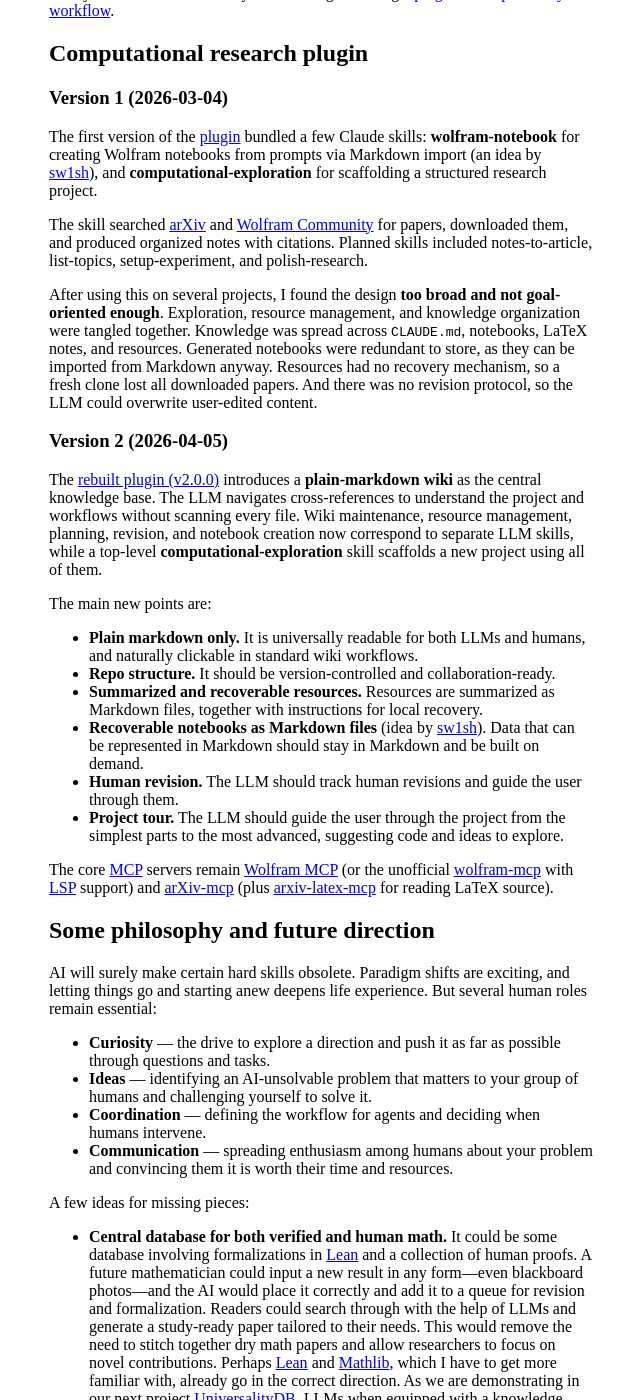
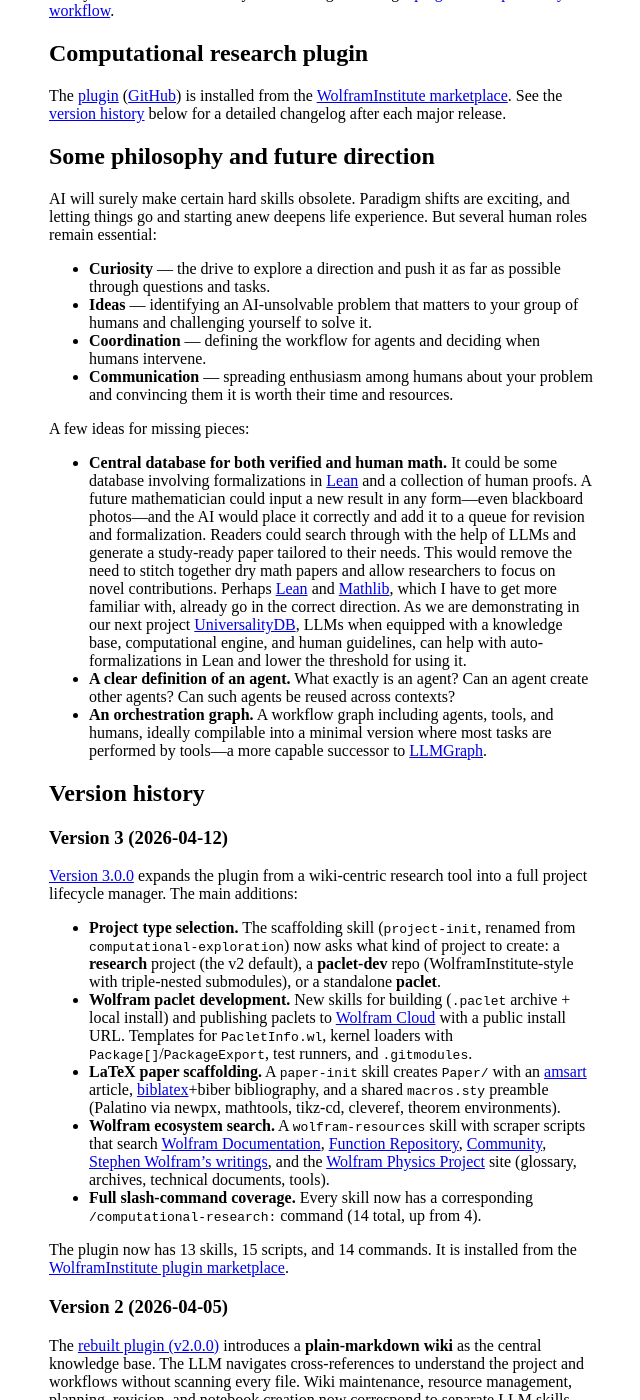
Before and after one commit to p135246/p135246.github.io, a Jekyll site: the page built from Wolfram/_posts/2026-03-04-ai-assisted-computational-research.md, in a window 1280 px wide and 1400 px high, scrolled down 1009 px. Shown: the whole window, without its empty margins (319-959 px from the left). Built offline with Jekyll 4.4.1, drawn with Linux system fonts in a browser that asks for light colours; our own code applies the rules of GitHub Pages for plain Markdown files; comment, search, counter and statistics services are not loaded; some of the changed text lies outside the part shown.

Commit message:
Update computational research post for plugin v3.0.0
Move version history to bottom (newest first), add anchor link from
main text. Remove version sections from middle of article.

Co-Authored-By: Claude Opus 4.6 (1M context) <noreply@anthropic.com>

```diff
--- a/Wolfram/_posts/2026-03-04-ai-assisted-computational-research.md
+++ b/Wolfram/_posts/2026-03-04-ai-assisted-computational-research.md
@@ -5,7 +5,7 @@ mathjax:    false
 utterances: true
 ---
 
-*This post is a living document. Last updated on 2026-04-05.*
+*This post is a living document. Last updated on 2026-04-12.*
 
 # Computational research and AI
 
@@ -25,13 +25,36 @@ Given this shift, I think it is time to consider **agentic workflows** and **res
 
 ## Computational research plugin
 
-### Version 1 (2026-03-04)
+The [plugin][comp-research] ([GitHub][comp-research]) is installed from the [WolframInstitute marketplace][marketplace]. See the [version history](#version-history) below for a detailed changelog after each major release.
 
-The first version of the [plugin][comp-research] bundled a few Claude skills: **wolfram-notebook** for creating Wolfram notebooks from prompts via Markdown import (an idea by [sw1sh][sw1sh]), and **computational-exploration** for scaffolding a structured research project.
+## Some philosophy and future direction
 
-The skill searched [arXiv][arxiv] and [Wolfram Community][wolfram-community] for papers, downloaded them, and produced organized notes with citations. Planned skills included notes-to-article, list-topics, setup-experiment, and polish-research.
+AI will surely make certain hard skills obsolete. Paradigm shifts are exciting, and letting things go and starting anew deepens life experience. But several human roles remain essential:
 
-After using this on several projects, I found the design **too broad and not goal-oriented enough**. Exploration, resource management, and knowledge organization were tangled together. Knowledge was spread across `CLAUDE.md`, notebooks, LaTeX notes, and resources. Generated notebooks were redundant to store, as they can be imported from Markdown anyway. Resources had no recovery mechanism, so a fresh clone lost all downloaded papers. And there was no revision protocol, so the LLM could overwrite user-edited content.
+- **Curiosity** — the drive to explore a direction and push it as far as possible through questions and tasks.
+- **Ideas** — identifying an AI-unsolvable problem that matters to your group of humans and challenging yourself to solve it.
+- **Coordination** — defining the workflow for agents and deciding when humans intervene.
+- **Communication** — spreading enthusiasm among humans about your problem and convincing them it is worth their time and resources.
+
+A few ideas for missing pieces:
+
+- **Central database for both verified and human math.** It could be some database involving formalizations in [Lean][lean] and a collection of human proofs. A future mathematician could input a new result in any form—even blackboard photos—and the AI would place it correctly and add it to a queue for revision and formalization. Readers could search through with the help of LLMs and generate a study-ready paper tailored to their needs. This would remove the need to stitch together dry math papers and allow researchers to focus on novel contributions. Perhaps [Lean][lean] and [Mathlib][mathlib], which I have to get more familiar with, already go in the correct direction. As we are demonstrating in our next project [UniversalityDB](https://github.com/WolframInstitute/UniversalityDB), LLMs when equipped with a knowledge base, computational engine, and human guidelines, can help with auto-formalizations in Lean and lower the threshold for using it.
+- **A clear definition of an agent.** What exactly is an agent? Can an agent create other agents? Can such agents be reused across contexts?
+- **An orchestration graph.** A workflow graph including agents, tools, and humans, ideally compilable into a minimal version where most tasks are performed by tools—a more capable successor to [LLMGraph][llmgraph].
+
+## Version history
+
+### Version 3 (2026-04-12)
+
+[Version 3.0.0][comp-research] expands the plugin from a wiki-centric research tool into a full project lifecycle manager. The main additions:
+
+- **Project type selection.** The scaffolding skill (`project-init`, renamed from `computational-exploration`) now asks what kind of project to create: a **research** project (the v2 default), a **paclet-dev** repo (WolframInstitute-style with triple-nested submodules), or a standalone **paclet**.
+- **Wolfram paclet development.** New skills for building (`.paclet` archive + local install) and publishing paclets to [Wolfram Cloud][wolfram-cloud] with a public install URL. Templates for `PacletInfo.wl`, kernel loaders with `Package[]`/`PackageExport`, test runners, and `.gitmodules`.
+- **LaTeX paper scaffolding.** A `paper-init` skill creates `Paper/` with an [amsart][amsart] article, [biblatex][biblatex]+biber bibliography, and a shared `macros.sty` preamble (Palatino via newpx, mathtools, tikz-cd, cleveref, theorem environments).
+- **Wolfram ecosystem search.** A `wolfram-resources` skill with scraper scripts that search [Wolfram Documentation][wolfram-docs], [Function Repository][function-repo], [Community][wolfram-community], [Stephen Wolfram's writings][wolfram-writings], and the [Wolfram Physics Project][WP] site (glossary, archives, technical documents, tools).
+- **Full slash-command coverage.** Every skill now has a corresponding `/computational-research:` command (14 total, up from 4).
+
+The plugin now has 13 skills, 15 scripts, and 14 commands. It is installed from the [WolframInstitute plugin marketplace][marketplace].
 
 ### Version 2 (2026-04-05)
 
@@ -48,20 +71,13 @@ The main new points are:
 
 The core [MCP][mcp] servers remain [Wolfram MCP][wolfram-mcp] (or the unofficial [wolfram-mcp][wolfram-mcp-sw1sh] with [LSP][lsp] support) and [arXiv-mcp][arxiv-mcp] (plus [arxiv-latex-mcp][arxiv-latex-mcp] for reading LaTeX source).
 
-## Some philosophy and future direction
+### Version 1 (2026-03-04)
 
-AI will surely make certain hard skills obsolete. Paradigm shifts are exciting, and letting things go and starting anew deepens life experience. But several human roles remain essential:
+The first version of the [plugin][comp-research] bundled a few Claude skills: **wolfram-notebook** for creating Wolfram notebooks from prompts via Markdown import (an idea by [sw1sh][sw1sh]), and **computational-exploration** for scaffolding a structured research project.
 
-- **Curiosity** — the drive to explore a direction and push it as far as possible through questions and tasks.
-- **Ideas** — identifying an AI-unsolvable problem that matters to your group of humans and challenging yourself to solve it.
-- **Coordination** — defining the workflow for agents and deciding when humans intervene.
-- **Communication** — spreading enthusiasm among humans about your problem and convincing them it is worth their time and resources.
+The skill searched [arXiv][arxiv] and [Wolfram Community][wolfram-community] for papers, downloaded them, and produced organized notes with citations. Planned skills included notes-to-article, list-topics, setup-experiment, and polish-research.
 
-A few ideas for missing pieces:
-
-- **Central database for both verified and human math.** It could be some database involving formalizations in [Lean][lean] and a collection of human proofs. A future mathematician could input a new result in any form—even blackboard photos—and the AI would place it correctly and add it to a queue for revision and formalization. Readers could search through with the help of LLMs and generate a study-ready paper tailored to their needs. This would remove the need to stitch together dry math papers and allow researchers to focus on novel contributions. Perhaps [Lean][lean] and [Mathlib][mathlib], which I have to get more familiar with, already go in the correct direction. As we are demonstrating in our next project [UniversalityDB](https://github.com/WolframInstitute/UniversalityDB), LLMs when equipped with a knowledge base, computational engine, and human guidelines, can help with auto-formalizations in Lean and lower the threshold for using it.
-- **A clear definition of an agent.** What exactly is an agent? Can an agent create other agents? Can such agents be reused across contexts?
-- **An orchestration graph.** A workflow graph including agents, tools, and humans, ideally compilable into a minimal version where most tasks are performed by tools—a more capable successor to [LLMGraph][llmgraph].
+After using this on several projects, I found the design **too broad and not goal-oriented enough**. Exploration, resource management, and knowledge organization were tangled together. Knowledge was spread across `CLAUDE.md`, notebooks, LaTeX notes, and resources. Generated notebooks were redundant to store, as they can be imported from Markdown anyway. Resources had no recovery mechanism, so a fresh clone lost all downloaded papers. And there was no revision protocol, so the LLM could overwrite user-edited content.
 
 [WI]: https://wolframinstitute.org/
 [WP]: https://www.wolframphysics.org/
@@ -86,3 +102,10 @@ A few ideas for missing pieces:
 [swift]: https://www.swift.org/
 [mathlib]: https://leanprover-community.github.io/
 [claude]: https://claude.ai/
+[marketplace]: https://github.com/WolframInstitute/ClaudePluginMarketplace
+[wolfram-cloud]: https://www.wolframcloud.com/
+[wolfram-docs]: https://reference.wolfram.com/language/
+[function-repo]: https://resources.wolframcloud.com/FunctionRepository/
+[wolfram-writings]: https://writings.stephenwolfram.com/
+[amsart]: https://ctan.org/pkg/amsart
+[biblatex]: https://ctan.org/pkg/biblatex
```
